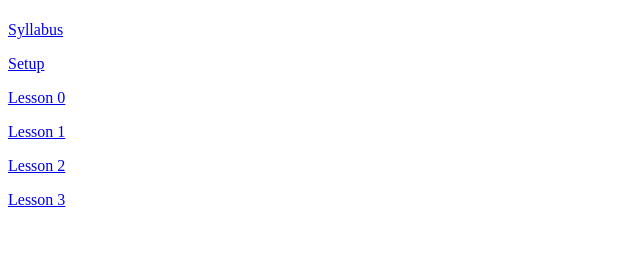
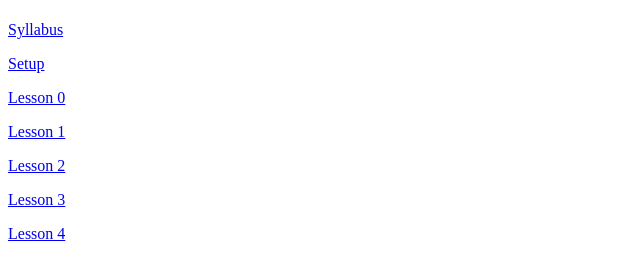
Before and after one commit to upright-netizen/Gilt-Tech-Academy, a plain HTML site: page web-literacy/index.html in a window 1280 px wide. Shown: the part 59-336 px from the top of the page, without its empty margins (0-640 px from the left). Drawn offline with Linux system fonts and the light colour scheme.

Commit message:
link to lesson 4

```diff
--- a/web-literacy/index.html
+++ b/web-literacy/index.html
@@ -32,5 +32,9 @@
     <p>
       <a href="lesson-3">Lesson 3</a>
     </p>
+
+    <p>
+      <a href="lesson-4">Lesson 4</a>
+    </p>
   </body>
 <html>
```
